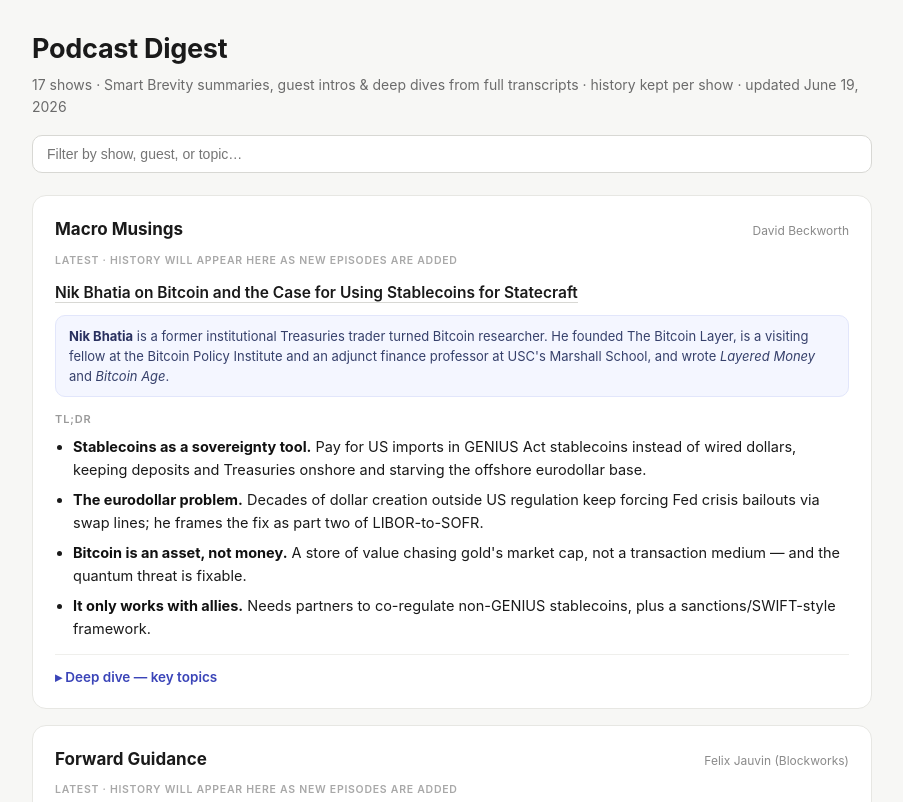
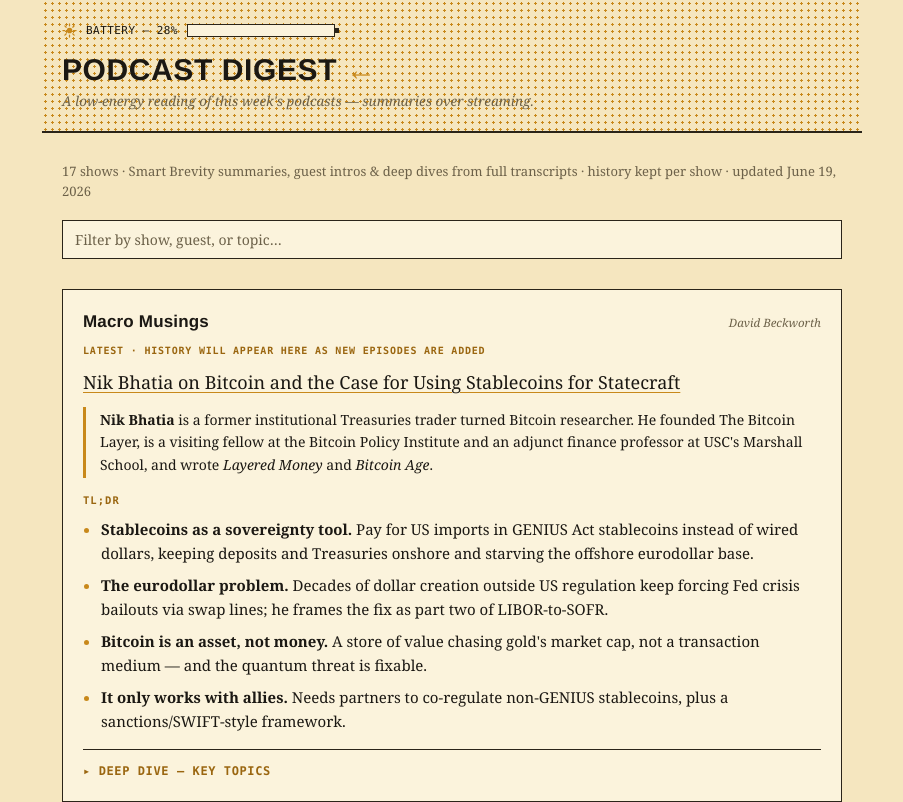
Before and after one commit to shrutvakil-design/podcast-digest, a plain HTML site: page index.html in a window 1280 px wide. Shown: the top 802 px of the page, without its empty margins (188-1091 px from the left). Drawn offline with Linux system fonts and the light colour scheme.

Commit message:
Redesign: Low-tech Magazine solar theme

```diff
--- a/index.html
+++ b/index.html
@@ -5,49 +5,121 @@
 <meta name="viewport" content="width=device-width, initial-scale=1">
 <title>Podcast Digest</title>
 <style>
-:root { color-scheme: light; }
+/* Theme inspired by solar.lowtechmagazine.com — warm ochre/cream "battery"
+   palette, system serif type (no web fonts), flat hairline borders, no
+   shadows or rounded corners, halftone-dithered masthead. */
+:root {
+  color-scheme: light;
+  --bg:    #f5e6bf;   /* sand / battery cream            */
+  --paper: #fbf3dc;   /* lighter card field              */
+  --ink:   #1b1813;   /* warm near-black text            */
+  --muted: #6c6149;   /* warm brown-grey                 */
+  --gold:  #c8881a;   /* ochre accent / links / battery  */
+  --gold-d:#9a6610;   /* darker ochre for hover          */
+  --rule:  #2a2419;   /* hairline rules & borders        */
+}
 * { box-sizing: border-box; }
-body { margin:0; background:#f7f7f5; color:#1a1a1a; font-family:-apple-system,BlinkMacSystemFont,"Segoe UI",Helvetica,Arial,sans-serif; line-height:1.55; }
-.wrap { max-width:880px; margin:0 auto; padding:28px 20px 70px; }
-header h1 { font-size:27px; margin:0 0 4px; letter-spacing:-0.01em; }
-.sub { color:#6b6b6b; font-size:14px; margin:0 0 18px; }
-#q { width:100%; padding:10px 14px; border:1px solid #d8d8d4; border-radius:10px; font-size:14px; margin-bottom:22px; background:#fff; }
-.card { background:#fff; border:1px solid #e7e7e3; border-radius:14px; padding:20px 22px; margin-bottom:16px; }
-.card .meta { display:flex; align-items:baseline; gap:10px; flex-wrap:wrap; margin-bottom:10px; }
-.show { font-weight:700; font-size:17px; }
-.host { color:#8a8a8a; font-size:12px; margin-left:auto; }
+body {
+  margin:0; background:var(--bg); color:var(--ink);
+  font-family:Georgia,"Iowan Old Style","Times New Roman",Times,serif;
+  line-height:1.6; -webkit-font-smoothing:auto;
+}
+.wrap { max-width:820px; margin:0 auto; padding:0 20px 80px; }
+
+/* ---- Solar masthead -------------------------------------------------- */
+.masthead {
+  margin:0 -20px 0; padding:22px 20px 18px;
+  border-bottom:2px solid var(--rule);
+  background-color:var(--bg);
+  /* ordered-dither / halftone wash */
+  background-image:radial-gradient(var(--gold) 1.1px, transparent 1.3px);
+  background-size:7px 7px;
+}
+.battery {
+  font-family:ui-monospace,"SFMono-Regular",Menlo,Consolas,monospace;
+  font-size:11px; letter-spacing:.04em; text-transform:uppercase;
+  display:flex; align-items:center; gap:9px; color:var(--ink); margin-bottom:14px;
+}
+.battery .cell {
+  position:relative; width:148px; height:13px;
+  border:1.5px solid var(--rule); background:var(--paper);
+}
+.battery .cell:after {  /* battery nub */
+  content:""; position:absolute; right:-5px; top:3px; width:4px; height:5px; background:var(--rule);
+}
+.battery .fill { height:100%; background:var(--gold); }
+.sun { width:15px; height:15px; flex:none; }
+header h1 {
+  font-family:Helvetica,Arial,sans-serif; font-weight:800;
+  font-size:30px; letter-spacing:.02em; margin:0; line-height:1.05;
+  text-transform:uppercase; color:var(--ink);
+}
+header h1 .arrow { color:var(--gold); }
+.tagline { font-size:13.5px; font-style:italic; color:var(--muted); margin:6px 0 0; }
+.sub { color:var(--muted); font-size:13px; margin:14px 0 18px; padding-top:14px; }
+
+/* ---- Search ---------------------------------------------------------- */
+#q {
+  width:100%; padding:9px 12px; border:1.5px solid var(--rule); border-radius:0;
+  font-size:14px; margin:0 0 8px; background:var(--paper);
+  font-family:inherit; color:var(--ink);
+}
+#q::placeholder { color:var(--muted); }
+#q:focus { outline:2px solid var(--gold); outline-offset:-1px; }
+
+/* ---- Cards (flat, document-like) ------------------------------------ */
+.card { background:var(--paper); border:1.5px solid var(--rule); border-radius:0; padding:18px 20px 20px; margin:22px 0 0; }
+.card .meta { display:flex; align-items:baseline; gap:10px; flex-wrap:wrap; margin-bottom:8px; }
+.show { font-family:Helvetica,Arial,sans-serif; font-weight:800; font-size:17px; letter-spacing:.01em; }
+.host { color:var(--muted); font-size:11.5px; font-style:italic; margin-left:auto; }
 .eprow { display:flex; align-items:center; gap:8px; margin-bottom:12px; flex-wrap:wrap; }
-.epsel { font-size:12.5px; padding:5px 8px; border:1px solid #d8d8d4; border-radius:8px; background:#fafafa; max-width:100%; }
-.eplbl { font-size:10.5px; letter-spacing:.07em; text-transform:uppercase; color:#a8a8a8; font-weight:600; }
-.title { font-size:15.5px; font-weight:600; color:#1a1a1a; margin:2px 0 10px; }
-.title a { color:inherit; text-decoration:none; border-bottom:1px solid #d8d8d4; }
-.title a:hover { border-color:#888; }
-.guest { background:#f4f6ff; border:1px solid #e2e6fb; border-radius:10px; padding:10px 13px; font-size:13px; color:#36406b; margin:0 0 14px; }
-.guest b { color:#2a3160; }
-.lbl { font-size:11px; letter-spacing:.08em; text-transform:uppercase; color:#9a9a9a; font-weight:600; margin:0 0 8px; }
+.epsel { font-family:inherit; font-size:12.5px; padding:5px 8px; border:1.5px solid var(--rule); border-radius:0; background:var(--bg); color:var(--ink); max-width:100%; }
+.eplbl { font-family:ui-monospace,Menlo,Consolas,monospace; font-size:10px; letter-spacing:.08em; text-transform:uppercase; color:var(--gold-d); font-weight:600; }
+.title { font-size:18px; line-height:1.3; margin:4px 0 12px; }
+.title a { color:var(--ink); text-decoration:underline; text-decoration-color:var(--gold); text-underline-offset:3px; }
+.title a:hover { color:var(--gold-d); }
+
+/* ---- Guest bio ------------------------------------------------------- */
+.guest { background:transparent; border:0; border-left:3px solid var(--gold); border-radius:0; padding:2px 0 2px 14px; font-size:14px; color:var(--ink); margin:0 0 14px; }
+.guest b { color:var(--ink); }
+
+/* ---- Section labels & lists ----------------------------------------- */
+.lbl { font-family:ui-monospace,Menlo,Consolas,monospace; font-size:10.5px; letter-spacing:.1em; text-transform:uppercase; color:var(--gold-d); font-weight:700; margin:0 0 8px; }
 ul { margin:0 0 4px; padding-left:18px; }
-li { margin-bottom:8px; font-size:14.5px; }
-li strong { color:#111; }
-details { margin-top:14px; border-top:1px solid #efefec; padding-top:12px; }
-summary { cursor:pointer; font-size:13.5px; font-weight:600; color:#3a44b8; list-style:none; }
+li { margin-bottom:8px; font-size:15px; }
+li::marker { color:var(--gold); }
+li strong { color:var(--ink); }
+details { margin-top:16px; border-top:1px solid var(--rule); padding-top:12px; }
+summary { cursor:pointer; font-family:ui-monospace,Menlo,Consolas,monospace; font-size:12px; letter-spacing:.05em; text-transform:uppercase; font-weight:700; color:var(--gold-d); list-style:none; }
 summary::-webkit-details-marker { display:none; }
 summary:before { content:"\25B8  "; }
 details[open] summary:before { content:"\25BE  "; }
 .sec { margin:16px 0 0; }
-.sec h4 { margin:0 0 4px; font-size:14.5px; color:#111; }
-.sec p { margin:0 0 6px; font-size:13.5px; color:#444; }
+.sec h4 { font-family:Helvetica,Arial,sans-serif; margin:0 0 4px; font-size:14.5px; color:var(--ink); }
+.sec p { margin:0 0 6px; font-size:13.5px; font-style:italic; color:var(--muted); }
 .sec ul li { font-size:13.5px; margin-bottom:6px; }
-.note { background:#fff8e6; border:1px solid #f0e3b8; color:#7a6320; border-radius:8px; padding:8px 12px; font-size:12.5px; margin-top:10px; }
-.empty-note { background:#fff8e6; border:1px solid #f0e3b8; color:#7a6320; border-radius:12px; padding:12px 16px; font-size:13px; margin-top:8px; }
-footer { color:#9a9a9a; font-size:12px; margin-top:30px; text-align:center; }
+
+/* ---- Notes ----------------------------------------------------------- */
+.note { background:transparent; border:0; border-left:3px solid var(--gold-d); color:var(--muted); border-radius:0; padding:4px 0 4px 12px; font-size:12.5px; font-style:italic; margin-top:10px; }
+.empty-note { background:var(--paper); border:1.5px solid var(--rule); color:var(--ink); border-radius:0; padding:10px 14px; font-size:13px; margin-top:22px; }
+footer { color:var(--muted); font-size:12px; font-style:italic; margin-top:34px; padding-top:14px; border-top:2px solid var(--rule); text-align:center; }
 </style>
 </head>
 <body>
 <div class="wrap">
-  <header>
-    <h1>Podcast Digest</h1>
-    <p class="sub">17 shows · Smart Brevity summaries, guest intros &amp; deep dives from full transcripts · history kept per show · updated June 19, 2026</p>
+  <header class="masthead">
+    <div class="battery">
+      <svg class="sun" viewBox="0 0 24 24" fill="none" stroke="#c8881a" stroke-width="2" stroke-linecap="round">
+        <circle cx="12" cy="12" r="4.5" fill="#c8881a" stroke="none"></circle>
+        <path d="M12 1.5v3M12 19.5v3M1.5 12h3M19.5 12h3M4.6 4.6l2.1 2.1M17.3 17.3l2.1 2.1M19.4 4.6l-2.1 2.1M6.7 17.3l-2.1 2.1"></path>
+      </svg>
+      <span id="batlabel">Battery&nbsp;—&nbsp;73%</span>
+      <span class="cell"><span class="fill" id="batfill" style="width:73%"></span></span>
+    </div>
+    <h1>Podcast Digest<span class="arrow"> ←</span></h1>
+    <p class="tagline">A low-energy reading of this week's podcasts — summaries over streaming.</p>
   </header>
+  <p class="sub">17 shows · Smart Brevity summaries, guest intros &amp; deep dives from full transcripts · history kept per show · updated June 19, 2026</p>
   <input id="q" type="text" placeholder="Filter by show, guest, or topic…">
   <div id="cards"></div>
   <div id="notes"></div>
@@ -313,6 +385,16 @@
 "no_matches":[{"item":"New York Yankees (topic)","note":"No matching episode across these shows this cycle. This topic mostly surfaces in sports/baseball podcasts; add one to the lists if you want Yankees coverage."}]
 };
 
+/* Pseudo solar charge: peaks midday, dips overnight — a nod to the
+   solar.lowtechmagazine.com battery that drives its real availability. */
+(function(){
+  const h=new Date().getHours()+new Date().getMinutes()/60;
+  const day=Math.max(0,Math.sin((h-6)/12*Math.PI)); // 0 at 6am/6pm, 1 at noon
+  const pct=Math.round(28+day*70);                   // 28%..98%
+  const f=document.getElementById('batfill'), l=document.getElementById('batlabel');
+  if(f) f.style.width=pct+'%';
+  if(l) l.innerHTML='Battery&nbsp;—&nbsp;'+pct+'%';
+})();
 const cards=document.getElementById('cards');
 function epHTML(ep){
   return (ep.guest?`<div class="guest">${ep.guest}</div>`:'')
@@ -334,7 +416,7 @@
 function render(){
   const q=(document.getElementById('q').value||'').trim().toLowerCase();
   const pods=DATA.podcasts.map((p,i)=>({p,i})).filter(o=>matches(o.p,q));
-  cards.innerHTML=pods.map(o=>cardHTML(o.p,o.i)).join('') || '<p style="color:#999;font-size:14px">No shows match that filter.</p>';
+  cards.innerHTML=pods.map(o=>cardHTML(o.p,o.i)).join('') || '<p style="color:var(--muted);font-size:14px;font-style:italic;margin-top:22px">No shows match that filter.</p>';
   document.querySelectorAll('.epsel').forEach(s=>s.onchange=()=>{
     const pi=+s.dataset.pi, ep=DATA.podcasts[pi].episodes[+s.value];
     document.getElementById('epbody-'+pi).innerHTML=`<div class="title"><a href="${ep.link}" target="_blank" rel="noopener">${ep.title}</a></div>`+epHTML(ep);
```
